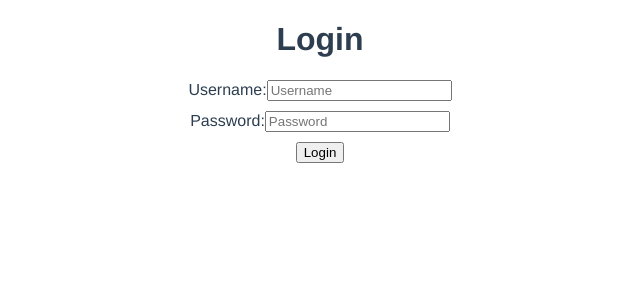
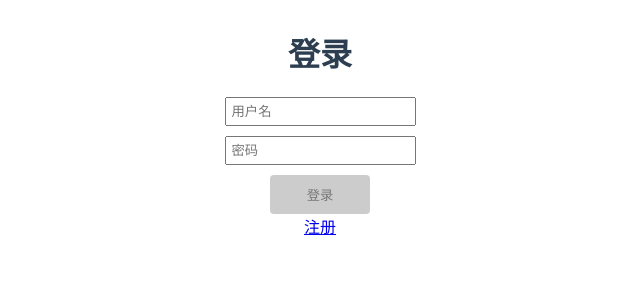
Before and after one commit to xuyao8002/chat-app, a Vue app: page /login in a window 1280 px wide. Shown: the top 300 px of the page, without its empty margins (320-960 px from the left). Built offline with nearby package versions, Linux system fonts and the light colour scheme.

Commit message:
optimize

```diff
--- a/src/components/ChatView.vue
+++ b/src/components/ChatView.vue
@@ -178,15 +178,13 @@ export default {
   },
   mounted() {
     document.addEventListener('click', this.documentClickHandler);
-    window.addEventListener('scroll', this.calculateTooltipPosition);
-    window.addEventListener('resize', this.calculateTooltipPosition);
+
     this.fetchUserName();
   },
   beforeUnmount() {
     this.disconnectWebSocket();
     document.removeEventListener('click', this.documentClickHandler);
-    window.removeEventListener('scroll', this.calculateTooltipPosition);
-    window.removeEventListener('resize', this.calculateTooltipPosition);
+
   },
   methods: {
     handleRightClick(event, friend) {
@@ -849,6 +847,9 @@ textarea {
 
 .close-button {
   margin-top: 10px;
+  width: 50px;
+  margin-left: auto;
+  margin-right: auto;
 }
 
 .hidden {
--- a/src/components/LoginView.vue
+++ b/src/components/LoginView.vue
@@ -1,20 +1,17 @@
 <template>
-  <div>
-    <h1>Login</h1>
+  <div id="login-container">
+    <h1>登录</h1>
     <form @submit.prevent="login">
-    <div>
-       <label for="username">Username:</label>
-        <input type="text" id="username" v-model="username" placeholder="Username" />
-        <div v-if="usernameError" style="color: red;">{{ usernameError }}</div>
-    </div>
-    <div>
-        <label for="password">Password:</label>
-        <input type="password" id="password" v-model="password" placeholder="Password" />
-        <div v-if="passwordError" style="color: red;">{{ passwordError }}</div>
+      <div class="form-group">
+        <input type="text" id="username" v-model="username" placeholder="用户名" required>
       </div>
-      <button type="submit">Login</button>
+      <div class="form-group">
+        <input type="password" id="password" v-model="password" placeholder="密码" required>
+      </div>
+      <button type="submit" :disabled="!username.trim() || !password.trim()" :class="username.trim() && password.trim() ? 'login-button' : 'login-button-disabled'">登录</button>
     </form>
     <div v-if="errorMessage" style="color: red;">{{ errorMessage }}</div>
+    <div><a href="/register">注册</a></div>
   </div>
 </template>
 
@@ -26,24 +23,12 @@ export default {
     return {
       username: '',
       password: '',
-      usernameError: '',
-      passwordError: '',
       errorMessage: ''
     };
   },
   methods: {
     async login() {
-      this.usernameError = '';
-      this.passwordError = '';
-      if (!this.username.trim()) {
-        this.usernameError = 'Username is required.';
-      }
-      if (!this.password.trim()) {
-        this.passwordError = 'Password is required.';
-      }
-      if (this.usernameError || this.passwordError) {
-        return;
-      }
+
       try {
         const response = await axios.post('/api/user/login', {
           userName: this.username,
@@ -69,7 +54,41 @@ export default {
 };
 </script>
 <style scoped>
-form div {
+.login-button {
+  padding: 10px;
+  background-color: #007BFF;
+  color: white;
+  border: none;
+  border-radius: 4px;
+  cursor: pointer;
+  width: 100px;
+}
+.login-button-disabled {
+  padding: 10px;
+  background-color: #cccccc;
+  color: #777777;
+  border: none;
+  border-radius: 4px;
+  cursor: not-allowed;
+  width: 100px;
+}
+#login-container {
+  display: flex;
+  flex-direction: column;
+  align-items: center;
+}
+
+.form-group {
+  display: flex;
+  flex-direction: column;
+  align-items: flex-start;
   margin-bottom: 10px;
 }
+
+.form-group input {
+  order: 2;
+  width: 100%;
+  padding: 5px;
+  box-sizing: border-box;
+}
 </style>
```
